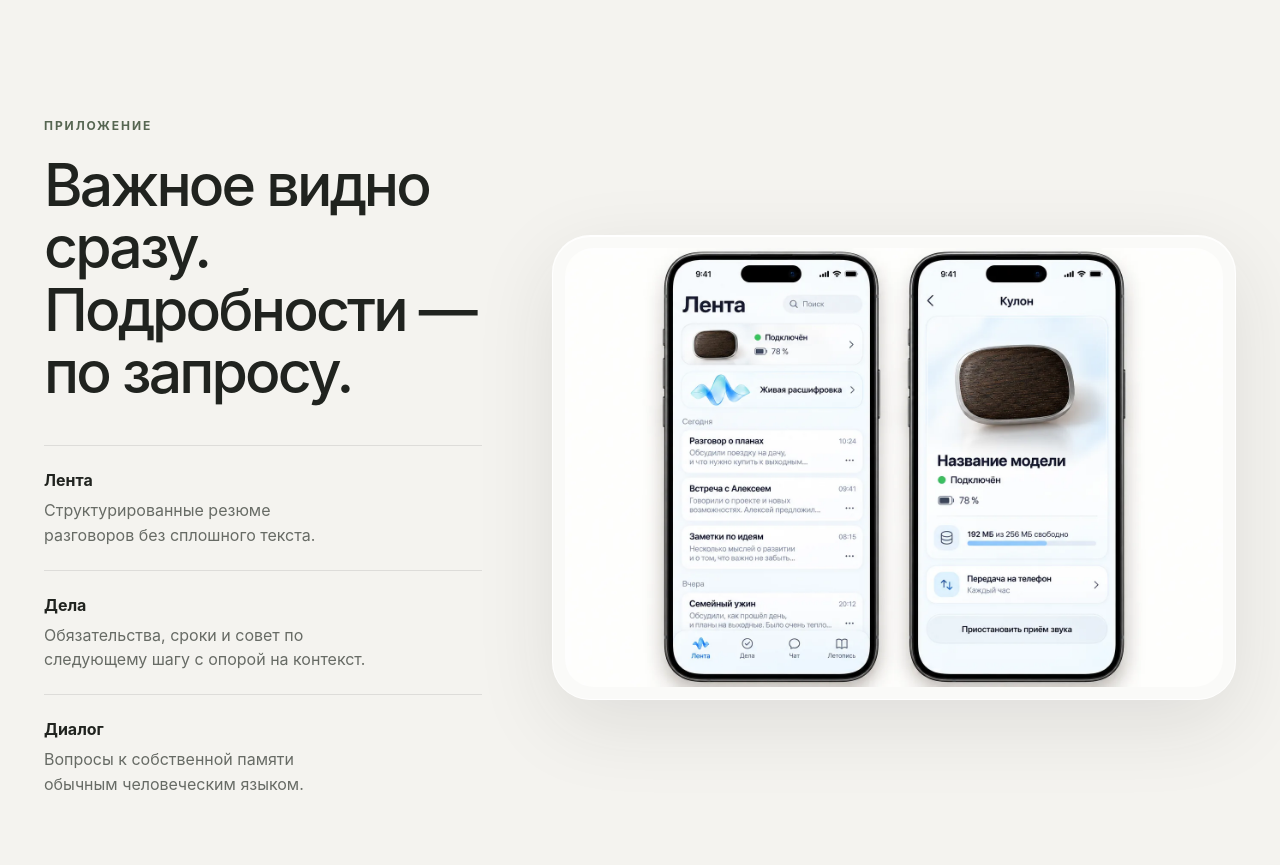
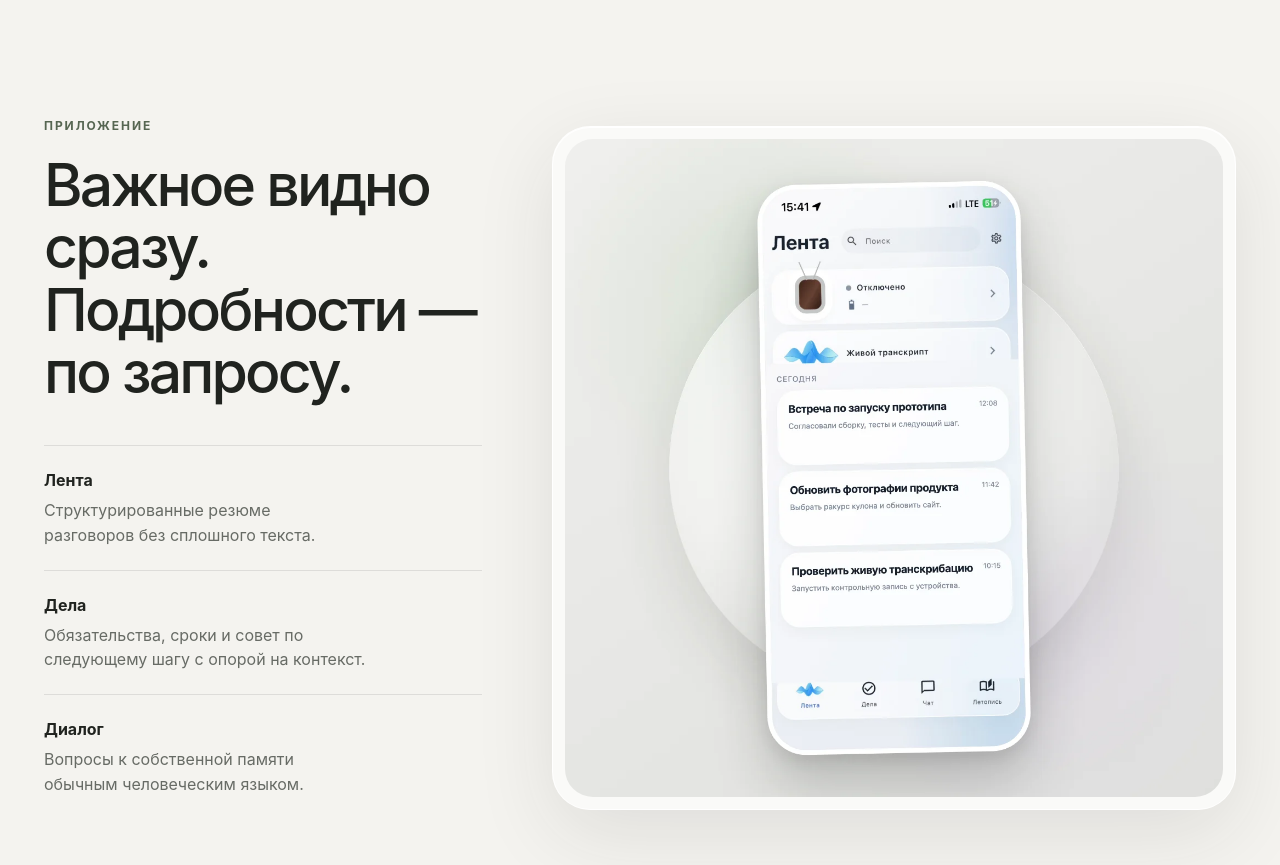
Before and after one commit to rdm9x/pomnit-site, a plain HTML site: page dist/index.html in a window 1280 px wide. Shown: the part 4060-4925 px from the top of the page. Drawn offline with Linux system fonts and the light colour scheme.

Commit message:
site: replace legacy app mockup with current feed

```diff
--- a/dist/index.html
+++ b/dist/index.html
@@ -176,7 +176,7 @@
         </ul>
       </div>
       <figure class="ui-frame reveal" data-delay="1">
-        <img src="assets/pomnit-ui.webp" alt="Светлый интерфейс приложения Помнит с полупрозрачной навигацией">
+        <img src="assets/pomnit-app-current-v1.webp" alt="Актуальная Лента приложения Помнит с карточками разговоров и полупрозрачной навигацией">
       </figure>
     </section>
 
```
Also changed, not shown: dist/assets/pomnit-app-current-v1.webp (added).
